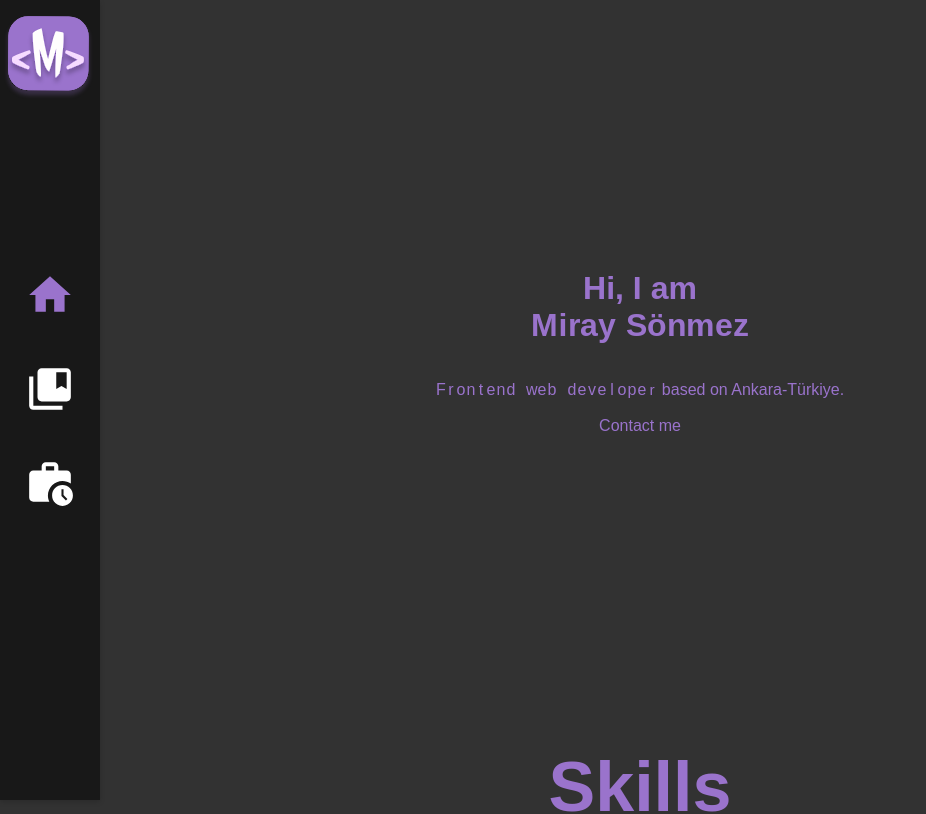
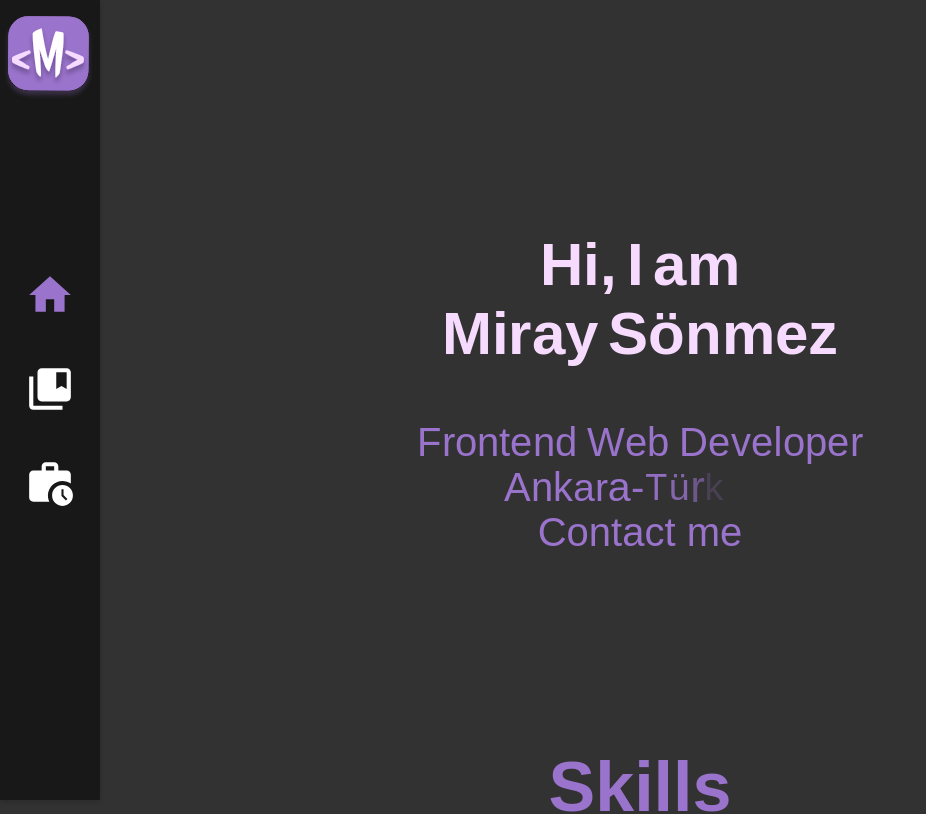
Before and after one commit to chiturca/portfolio, a React (Create React App) app: page / in a window 1280 px wide. Shown: the top 814 px of the page, without its empty margins (0-926 px from the left). Built offline with nearby package versions, Linux system fonts and the light colour scheme.

Commit message:
Style: fix about section

```diff
--- a/src/components/AnimatedLetters/index.scss
+++ b/src/components/AnimatedLetters/index.scss
@@ -6,7 +6,7 @@
     min-width: 10px;
 }
 
-@for $i from 1 through 48 {
+@for $i from 1 through 58 {
     .text-animate._#{$i} {
         animation-delay: #{$i /10}s;
     }
--- a/src/containers/Home/index.scss
+++ b/src/containers/Home/index.scss
@@ -15,10 +15,17 @@
     text-align: center;
   }
 
-  .about h2 {
+  .about h1 {
     font: "Segoe UI", Tahoma, Geneva, Verdana, sans-serif;
-    font-size: 80px;
-    color: #9A73CC;
+    font-size: 60px;
+    color: #F6DBFF;
+    height: 50px;
+    padding-bottom: 1em;
+  }
+
+  .about p {
+    font: "Segoe UI", Tahoma, Geneva, Verdana, sans-serif;
+    font-size: 40px;
     height: 50px;
   }
 
--- a/src/containers/Home/index.tsx
+++ b/src/containers/Home/index.tsx
@@ -4,6 +4,7 @@ import './index.scss';
 
 function Home() {
   const [letterClass] = useState<string>('text-animate');
+  const salutArray = ['H', 'i', ',', ' ', 'I', ' ', 'a', 'm'];
   const nameArray = ['M', 'i', 'r', 'a', 'y', ' ', 'S', 'ö', 'n', 'm', 'e', 'z'];
   const jobArray = [
     'F',
@@ -15,11 +16,11 @@ function Home() {
     'n',
     'd',
     ' ',
-    'w',
+    'W',
     'e',
     'b',
     ' ',
-    'd',
+    'D',
     'e',
     'v',
     'e',
@@ -29,16 +30,17 @@ function Home() {
     'e',
     'r'
   ];
+  const locationArray = ['A', 'n', 'k', 'a', 'r', 'a', '-', 'T', 'ü', 'r', 'k', 'i', 'y', 'e'];
   return (
     <div className="home">
       <div className="about">
         <h1>
-          Hi, I am <br />
-          <AnimatedLetters letterClass={letterClass} strArray={nameArray} idx={15} />
+          <AnimatedLetters letterClass={letterClass} strArray={salutArray} idx={3} /> <br />
+          <AnimatedLetters letterClass={letterClass} strArray={nameArray} idx={11} />
         </h1>
         <p>
-          <AnimatedLetters letterClass={letterClass} strArray={jobArray} idx={27} /> based on
-          Ankara-Türkiye. <br />
+          <AnimatedLetters letterClass={letterClass} strArray={jobArray} idx={23} /> <br />
+          <AnimatedLetters letterClass={letterClass} strArray={locationArray} idx={45} />
           <br /> Contact me
         </p>
       </div>
--- a/src/containers/Projects/index.scss
+++ b/src/containers/Projects/index.scss
@@ -5,7 +5,7 @@
     justify-content: center;
     align-items: center;
     flex-direction: column;
-    padding-bottom: 10em;
+    padding-bottom: 20em;
   }
 .projects .projectTitle {
     text-align: center;
```
